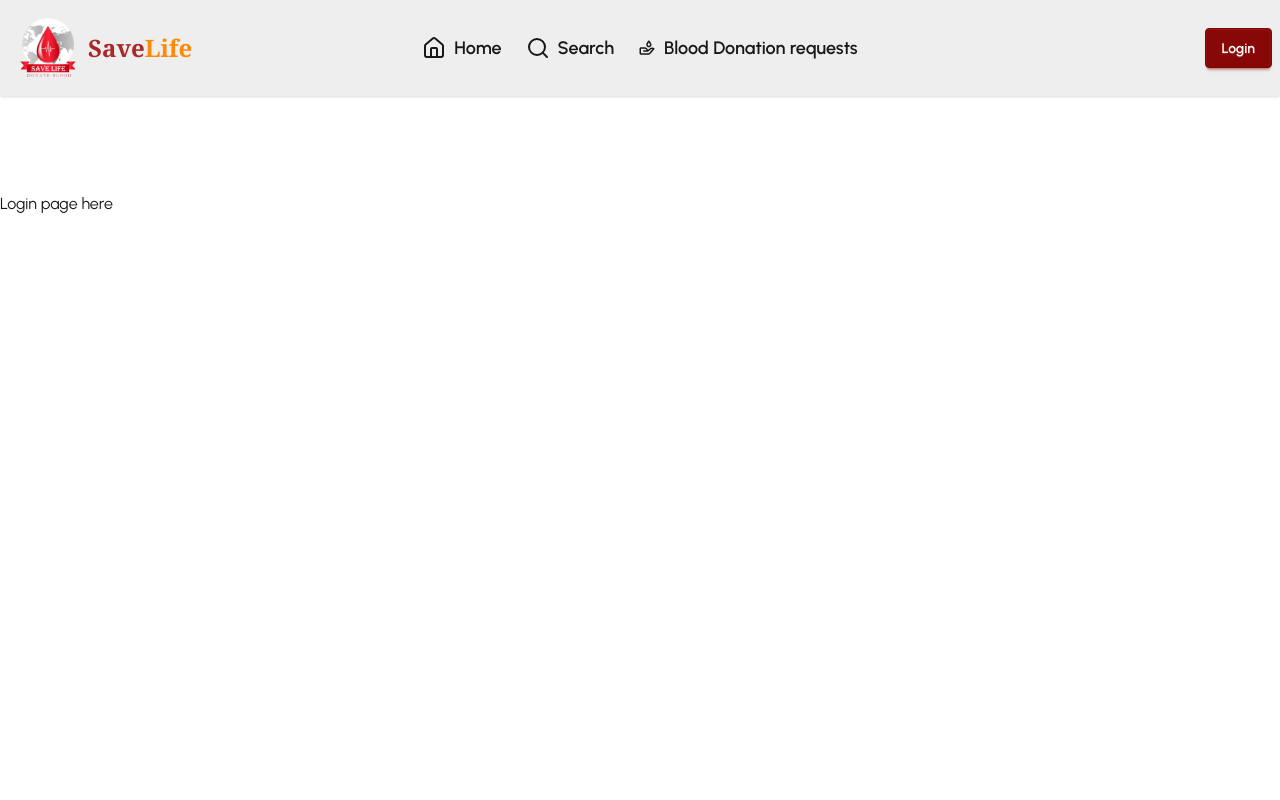
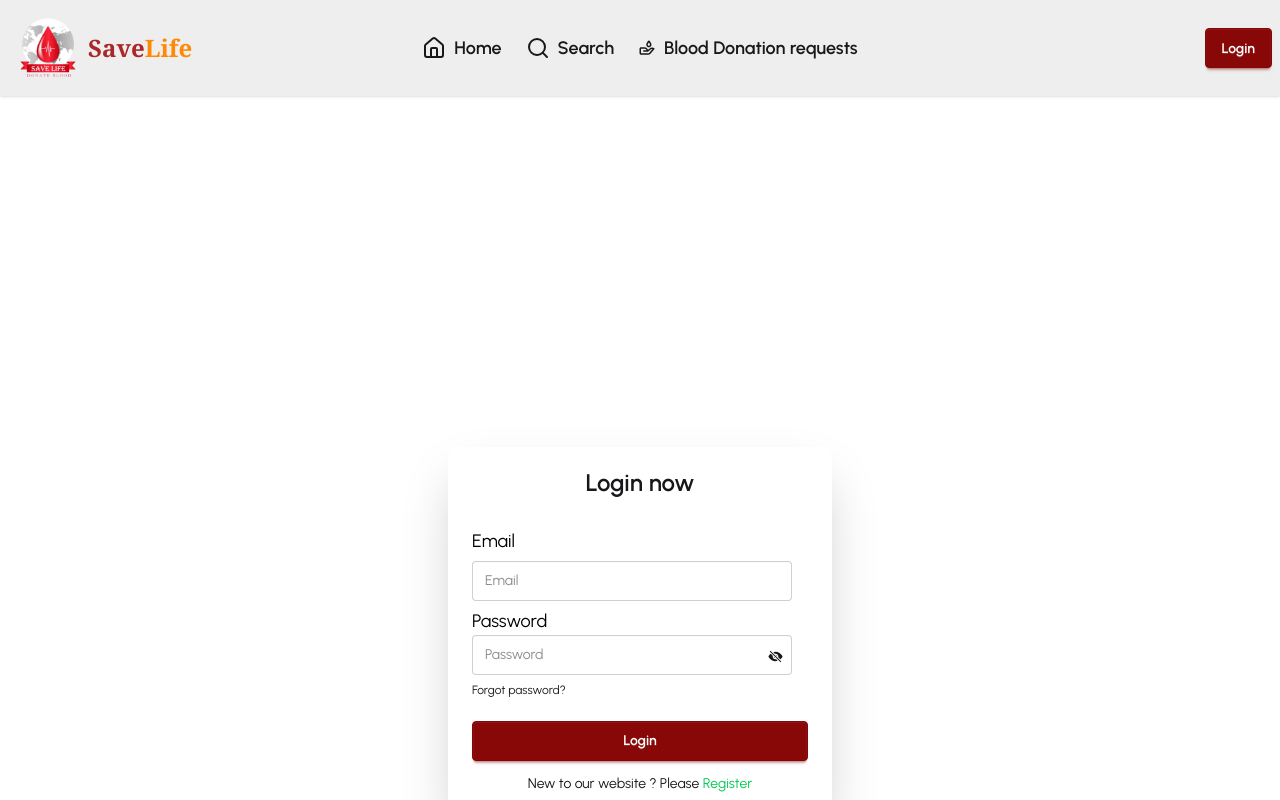
Before and after one commit to SiddiqurRahmanBD/assignment-11-client, a React (Vite) app: page /auth/login in a window 1280 px wide. Shown: the top 800 px of the page. Built offline with nearby package versions, Linux system fonts and the light colour scheme; no server answers.

Commit message:
Customise Login Page

```diff
--- a/src/Pages/Home/LoginPage/Login.jsx
+++ b/src/Pages/Home/LoginPage/Login.jsx
@@ -1,10 +1,128 @@
-import React from 'react';
+import toast from 'daisyui/components/toast';
+import React, { useContext, useRef, useState } from 'react';
+import { AuthContext } from '../../../Provider/AuthContext';
+import { Link, useLocation, useNavigate } from 'react-router';
+import { FaEye } from 'react-icons/fa';
+import { IoEyeOff } from 'react-icons/io5';
+
 
 const Login = () => {
+
+     const [show, setShow] = useState(false);
+     const [error, setError] = useState("");
+     const { signIn, setUser, forgetPass } =
+       useContext(AuthContext);
+     const navigate = useNavigate();
+     const location = useLocation();
+     const emailRef = useRef(null);
+
+    // Login Handling
+     const handleLogin = (e) => {
+       e.preventDefault();
+       const form = e.target;
+       const email = form.email.value;
+       const password = form.password.value;
+
+       signIn(email, password)
+         .then((result) => {
+           const user = result.user;
+           toast.success("You Logged in in Successfully");
+           setUser(user);
+           navigate(`${location.state ? location.state : "/"}`);
+         })
+         .catch((error) => {
+           const errorCode = error.code;
+           setError(errorCode);
+           console.log(error);
+           toast.error("Login Failed! Check your Email or Password.");
+         });
+        };
+
+     // Forget Password Handling
+     const handleForgetPass = () => {
+       const email = emailRef.current.value;
+       forgetPass(email)
+         .then((result) => {
+           const user = result.user;
+           setUser(user);
+         })
+         .catch((error) => {
+           const errorCode = error.code;
+           alert("Please Check out the Email");
+           setError(errorCode);
+         });
+     };
+
+
     return (
-        <div>
-            <h1>Login page here</h1>
+      <div>
+        <title>Login</title>
+        <div className="hero min-h-screen my-10">
+          <div className="card bg-base-100 w-full max-w-sm shrink-0 shadow-2xl">
+            <h1 className="text-2xl text-center pt-5 font-semibold">
+              Login now
+            </h1>
+            <div className="card-body">
+              <form onSubmit={handleLogin}>
+                <fieldset className="fieldset">
+                  <label className="label text-lg text-black">Email</label>
+                  <input
+                    type="email"
+                    name="email"
+                    autoComplete="off"
+                    ref={emailRef}
+                    className="input"
+                    placeholder="Email"
+                    required
+                  />
+                  <div className="relative">
+                    <label className="label text-lg text-black">Password</label>
+                    <input
+                      type={show ? "text" : "password"}
+                      name="password"
+                      className="input"
+                      autoComplete="new-password"
+                      placeholder="Password"
+                      required
+                    />
+                    <span
+                      onClick={() => setShow(!show)}
+                      className="absolute right-[25px] top-[42px] cursor-pointer z-50"
+                    >
+                      {show ? <FaEye size={15} /> : <IoEyeOff size={15} />}
+                    </span>
+                  </div>
+                  <div>
+                    <button
+                      onClick={handleForgetPass}
+                      type="button"
+                      className="link link-hover"
+                    >
+                      Forgot password?
+                    </button>
+                  </div>
+                  {error && <p className="text-red-700 text-xs">{error}</p>}
+                  <button
+                    type="submit"
+                    className="btn btn-primary text-white hover:bg-orange-400 hover:text-black mt-4"
+                  >
+                    Login
+                  </button>
+                </fieldset>
+              </form>
+              <p className="text-center">
+                New to our website ? Please{" "}
+                <Link
+                  className="text-green-500 hover:text-blue-500"
+                  to="/auth/register"
+                >
+                  Register
+                </Link>
+              </p>
+            </div>
+          </div>
         </div>
+      </div>
     );
 };
 
```
Also changed, not shown: src/Pages/Home/RegisterPage/Register.jsx (added).
